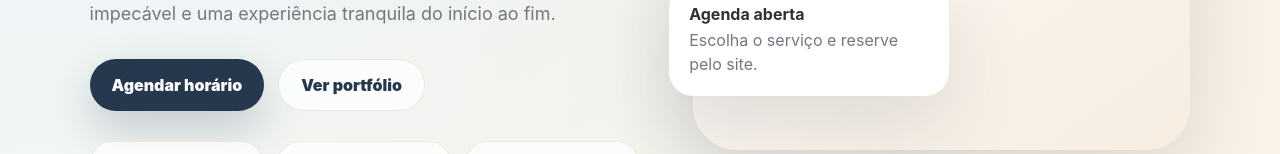
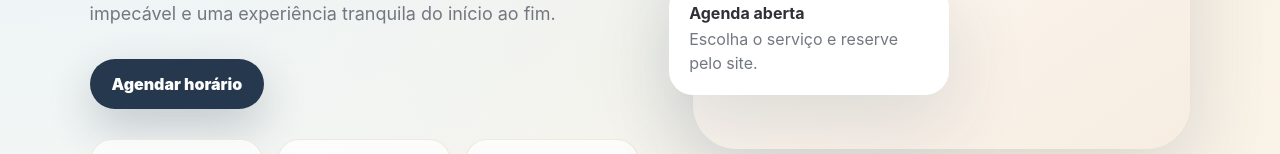
Before and after one commit to luizasaraiva/duts2.0, a website: page index.html in a window 1280 px wide. Shown: the part 646-800 px from the top of the page. Drawn offline with Linux system fonts and the light colour scheme.

Commit message:
Update index.html

```diff
--- a/index.html
+++ b/index.html
@@ -35,7 +35,6 @@
 
         <div class="hero-actions">
           <a href="#agendamento" class="btn primary">Agendar horário</a>
-          <a href="#portfolio" class="btn ghost">Ver portfólio</a>
         </div>
 
         <div class="hero-stats">
```
